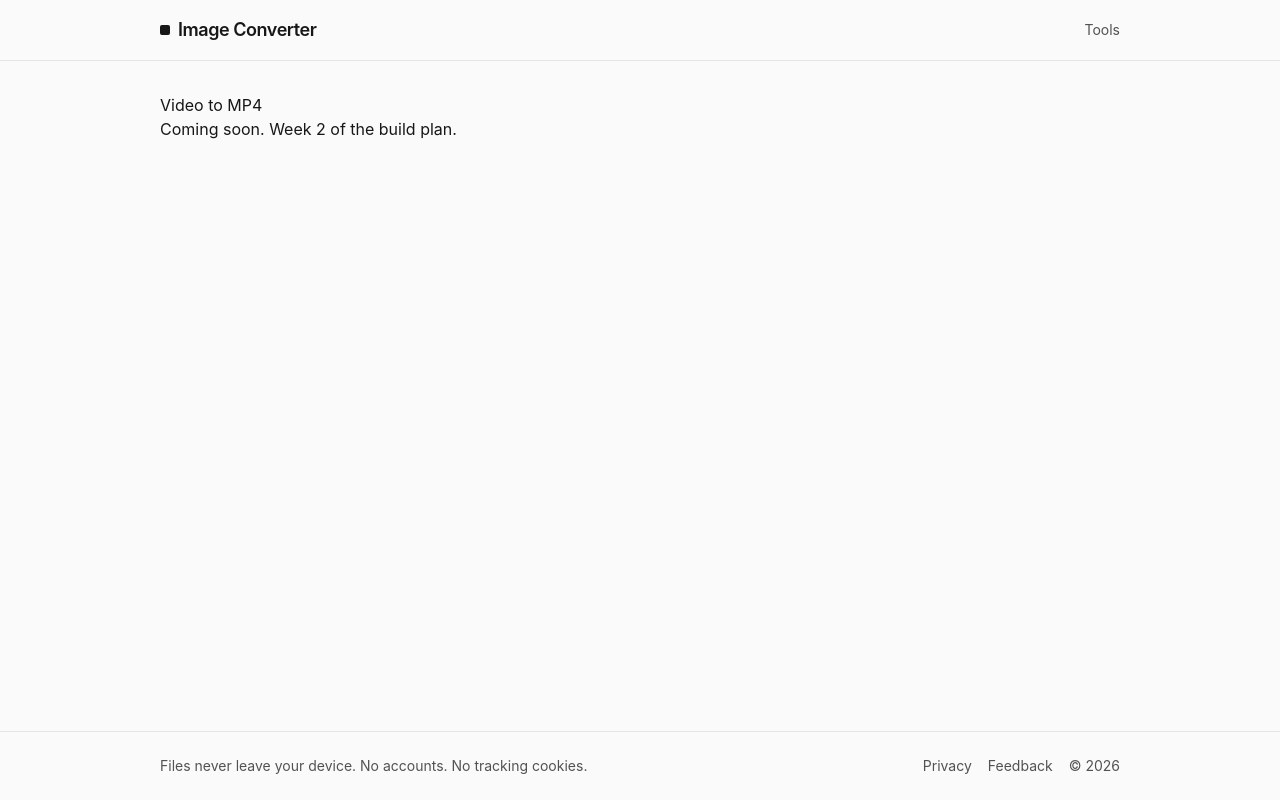
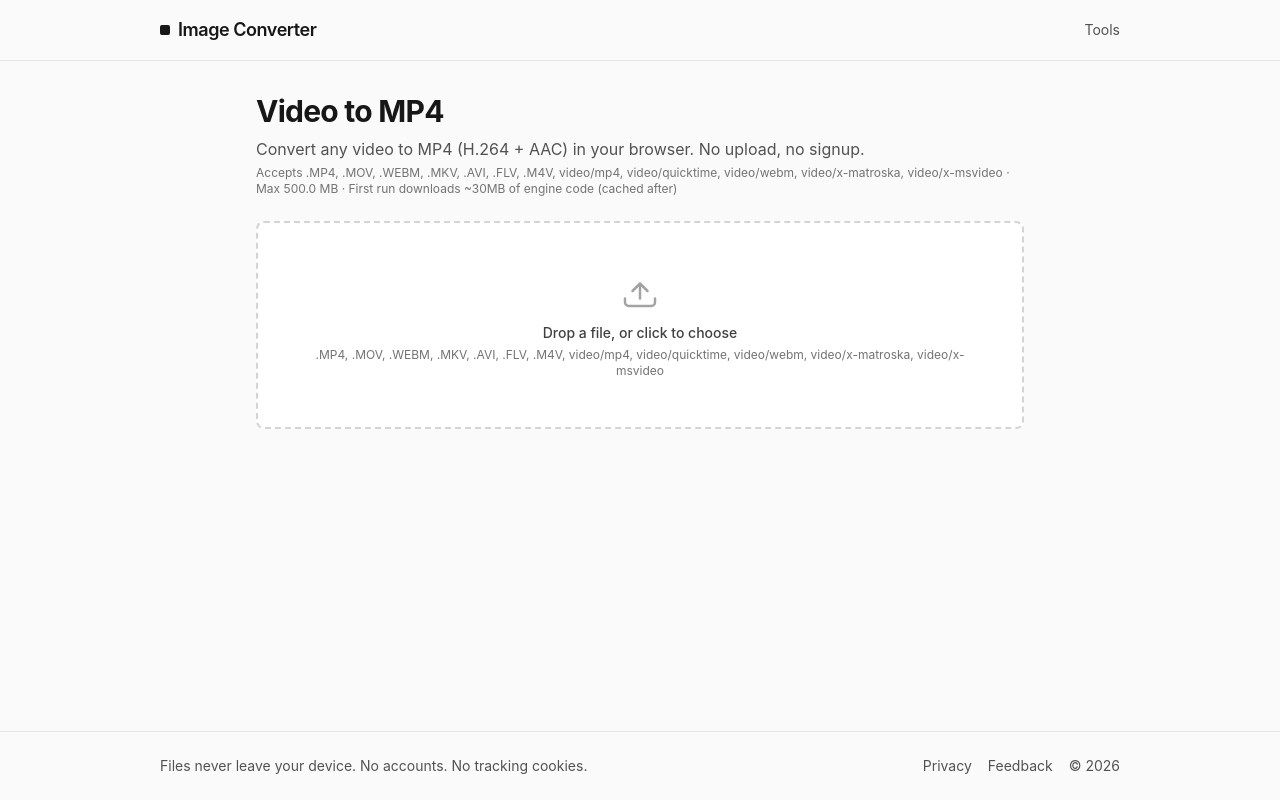
Before and after one commit to alshahia/image-converter, a React (Vite) app: page /video-to-mp4 in a window 1280 px wide. Built offline with nearby package versions, Linux system fonts and the light colour scheme.

Commit message:
Add ffmpeg engine + video-to-mp4 tool (Phase A Day 10)

```diff
--- /dev/null
+++ b/src/lib/conversions/video/video-to-mp4.ts
@@ -0,0 +1,72 @@
+import { fetchFile } from '@ffmpeg/util';
+import { attachProgress, getFFmpeg } from '../../engines/ffmpeg';
+
+export type Mp4Preset = 'ultrafast' | 'fast' | 'medium';
+
+export interface VideoToMp4Options {
+  preset?: Mp4Preset;
+  onProgress?: (pct: number) => void;
+}
+
+const INPUT_EXTENSIONS = ['mp4', 'mov', 'webm', 'mkv', 'avi', 'flv', 'm4v', 'mpeg', 'mpg'];
+
+function inferExtension(file: File | Blob, fallback: string): string {
+  const fromName = file instanceof File ? file.name.split('.').pop()?.toLowerCase() : undefined;
+  if (fromName && INPUT_EXTENSIONS.includes(fromName)) return fromName;
+  const fromType = file.type;
+  if (fromType === 'video/mp4') return 'mp4';
+  if (fromType === 'video/quicktime') return 'mov';
+  if (fromType === 'video/webm') return 'webm';
+  if (fromType === 'video/x-matroska') return 'mkv';
+  return fallback;
+}
+
+export async function videoToMp4(
+  file: File | Blob,
+  options: VideoToMp4Options = {},
+): Promise<Blob> {
+  const { preset = 'fast', onProgress } = options;
+  const ffmpeg = await getFFmpeg();
+  const detach = onProgress ? attachProgress(ffmpeg, onProgress) : null;
+
+  const inputName = `input.${inferExtension(file, 'mp4')}`;
+  const outputName = 'output.mp4';
+
+  try {
+    await ffmpeg.writeFile(inputName, await fetchFile(file));
+    await ffmpeg.exec([
+      '-i',
+      inputName,
+      '-c:v',
+      'libx264',
+      '-preset',
+      preset,
+      '-crf',
+      '23',
+      '-c:a',
+      'aac',
+      '-b:a',
+      '128k',
+      '-movflags',
+      '+faststart',
+      outputName,
+    ]);
+    const data = await ffmpeg.readFile(outputName);
+    const buffer: ArrayBuffer = (
+      data instanceof Uint8Array ? new Uint8Array(data) : new TextEncoder().encode(String(data))
+    ).buffer as ArrayBuffer;
+    return new Blob([buffer], { type: 'video/mp4' });
+  } finally {
+    if (detach) detach();
+    try {
+      await ffmpeg.deleteFile(inputName);
+    } catch {
+      // ignore
+    }
+    try {
+      await ffmpeg.deleteFile(outputName);
+    } catch {
+      // ignore
+    }
+  }
+}
--- a/src/lib/engines/ffmpeg.ts
+++ b/src/lib/engines/ffmpeg.ts
@@ -4,26 +4,29 @@ import { toBlobURL } from '@ffmpeg/util';
 let ffmpegInstance: FFmpeg | null = null;
 let loadingPromise: Promise<FFmpeg> | null = null;
 
-const FFMPEG_CORE_BASE = '/ffmpeg';
+const CORE_BASE = '/ffmpeg';
 
-export type ProgressHandler = (event: { progress: number; time: number }) => void;
+async function loadCore(ffmpeg: FFmpeg): Promise<void> {
+  await ffmpeg.load({
+    coreURL: await toBlobURL(`${CORE_BASE}/ffmpeg-core.js`, 'text/javascript'),
+    wasmURL: await toBlobURL(`${CORE_BASE}/ffmpeg-core.wasm`, 'application/wasm'),
+  });
+}
 
-export async function getFFmpeg(onProgress?: ProgressHandler): Promise<FFmpeg> {
-  if (ffmpegInstance) {
-    if (onProgress) ffmpegInstance.on('progress', onProgress);
-    return ffmpegInstance;
-  }
+export interface GetFFmpegOptions {
+  onLog?: (message: string) => void;
+}
+
+export async function getFFmpeg(options: GetFFmpegOptions = {}): Promise<FFmpeg> {
+  if (ffmpegInstance) return ffmpegInstance;
   if (loadingPromise) return loadingPromise;
 
   loadingPromise = (async () => {
     const ffmpeg = new FFmpeg();
-    if (onProgress) ffmpeg.on('progress', onProgress);
-
-    const coreURL = await toBlobURL(`${FFMPEG_CORE_BASE}/ffmpeg-core.js`, 'text/javascript');
-    const wasmURL = await toBlobURL(`${FFMPEG_CORE_BASE}/ffmpeg-core.wasm`, 'application/wasm');
-
-    await ffmpeg.load({ coreURL, wasmURL });
-
+    if (options.onLog) {
+      ffmpeg.on('log', ({ message }) => options.onLog?.(message));
+    }
+    await loadCore(ffmpeg);
     ffmpegInstance = ffmpeg;
     return ffmpeg;
   })();
@@ -31,6 +34,15 @@ export async function getFFmpeg(onProgress?: ProgressHandler): Promise<FFmpeg> {
   return loadingPromise;
 }
 
+export function attachProgress(ffmpeg: FFmpeg, onProgress: (pct: number) => void): () => void {
+  const handler = ({ progress }: { progress: number }) => {
+    const pct = Math.max(0, Math.min(100, progress * 100));
+    onProgress(pct);
+  };
+  ffmpeg.on('progress', handler);
+  return () => ffmpeg.off('progress', handler);
+}
+
 export function isFFmpegLoaded(): boolean {
   return ffmpegInstance !== null;
 }
--- a/src/routes/video-to-mp4.tsx
+++ b/src/routes/video-to-mp4.tsx
@@ -1,8 +1,148 @@
+import { useCallback, useState } from 'react';
+import { DownloadButton } from '../components/output/DownloadButton';
+import { ErrorMessage } from '../components/processing/ErrorMessage';
+import { ProcessingStatus } from '../components/processing/ProcessingStatus';
+import { Button } from '../components/ui/button';
+import { Card } from '../components/ui/card';
+import { DropZone } from '../components/upload/DropZone';
+import { FilePreview } from '../components/upload/FilePreview';
+import { useConversion } from '../hooks/useConversion';
+import { videoToMp4 } from '../lib/conversions/video/video-to-mp4';
+import { humanReadableAccept, isAcceptedType } from '../lib/utils/fileValidation';
+import {
+  MAX_VIDEO_BYTES,
+  WARN_VIDEO_BYTES,
+  checkFileSize,
+  formatBytes,
+} from '../lib/utils/guardRails';
+
+const ACCEPT = [
+  '.mp4',
+  '.mov',
+  '.webm',
+  '.mkv',
+  '.avi',
+  '.flv',
+  '.m4v',
+  'video/mp4',
+  'video/quicktime',
+  'video/webm',
+  'video/x-matroska',
+  'video/x-msvideo',
+];
+
 export default function VideoToMp4Page() {
+  const [file, setFile] = useState<File | null>(null);
+  const [fileError, setFileError] = useState<string | null>(null);
+  const { status, progress, result, error, run, cancel, reset } = useConversion();
+
+  const handleFile = useCallback(
+    (f: File | File[]) => {
+      const first = Array.isArray(f) ? f[0] : f;
+      if (!first) {
+        setFileError('No file selected.');
+        return;
+      }
+      setFileError(null);
+      if (!isAcceptedType(first, ACCEPT)) {
+        setFileError(
+          `Expected ${humanReadableAccept(ACCEPT)}. Got ${first.type || 'unknown type'}.`,
+        );
+        return;
+      }
+      const sizeCheck = checkFileSize(first, MAX_VIDEO_BYTES, WARN_VIDEO_BYTES, 'video');
+      if (sizeCheck.verdict === 'block') {
+        setFileError(sizeCheck.reason);
+        return;
+      }
+      setFile(first);
+      reset();
+    },
+    [reset],
+  );
+
+  const handleRemove = useCallback(() => {
+    cancel();
+    setFile(null);
+    setFileError(null);
+    reset();
+  }, [cancel, reset]);
+
+  const handleConvert = useCallback(async () => {
+    if (!file) return;
+    await run(videoToMp4(file));
+  }, [file, run]);
+
   return (
-    <div className="prose dark:prose-invert">
-      <h1>Video to MP4</h1>
-      <p>Coming soon. Week 2 of the build plan.</p>
+    <div className="mx-auto flex max-w-3xl flex-col gap-6">
+      <header>
+        <h1 className="text-3xl font-bold tracking-tight">Video to MP4</h1>
+        <p className="mt-2 text-neutral-600 dark:text-neutral-400">
+          Convert any video to MP4 (H.264 + AAC) in your browser. No upload, no signup.
+        </p>
+        <p className="mt-1 text-xs text-neutral-500">
+          Accepts {humanReadableAccept(ACCEPT)} · Max {formatBytes(MAX_VIDEO_BYTES)} · First run
+          downloads ~30MB of engine code (cached after)
+        </p>
+      </header>
+
+      {fileError && (
+        <ErrorMessage
+          error={fileError}
+          onReset={handleRemove}
+          title="This file can't be processed"
+        />
+      )}
+
+      {!file && !fileError && (
+        <DropZone accept={ACCEPT} onFile={handleFile} hint={humanReadableAccept(ACCEPT)} />
+      )}
+
+      {file && <FilePreview file={file} onRemove={handleRemove} />}
+
+      {file && status === 'idle' && (
+        <Card>
+          <p className="text-sm text-neutral-600 dark:text-neutral-400">
+            Output: MP4 with H.264 video and AAC audio. The conversion happens in your browser;
+            large files take longer.
+          </p>
+          <div className="mt-4">
+            <Button onClick={handleConvert}>Convert to MP4</Button>
+          </div>
+        </Card>
+      )}
+
+      {file && status === 'processing' && (
+        <ProcessingStatus progress={progress} onCancel={cancel} label="Encoding video..." />
+      )}
+
+      {file && status === 'done' && result && (
+        <Card>
+          <p className="text-sm text-neutral-600 dark:text-neutral-400">
+            Converted to MP4 · {formatBytes(result.size)}
+          </p>
+          <div className="mt-4">
+            <DownloadButton
+              blob={result}
+              inputName={file.name}
+              outputExtension="mp4"
+              outputMimeType="video/mp4"
+              label="Download .mp4"
+            />
+          </div>
+          <button
+            type="button"
+            onClick={handleRemove}
+            className="mt-3 text-sm text-neutral-500 underline hover:text-neutral-700 dark:hover:text-neutral-300"
+          >
+            Convert another file
+          </button>
+        </Card>
+      )}
+
+      {file && status === 'error' && error && (
+        <ErrorMessage error={error} onRetry={handleConvert} onReset={handleRemove} />
+      )}
     </div>
   );
 }
```
